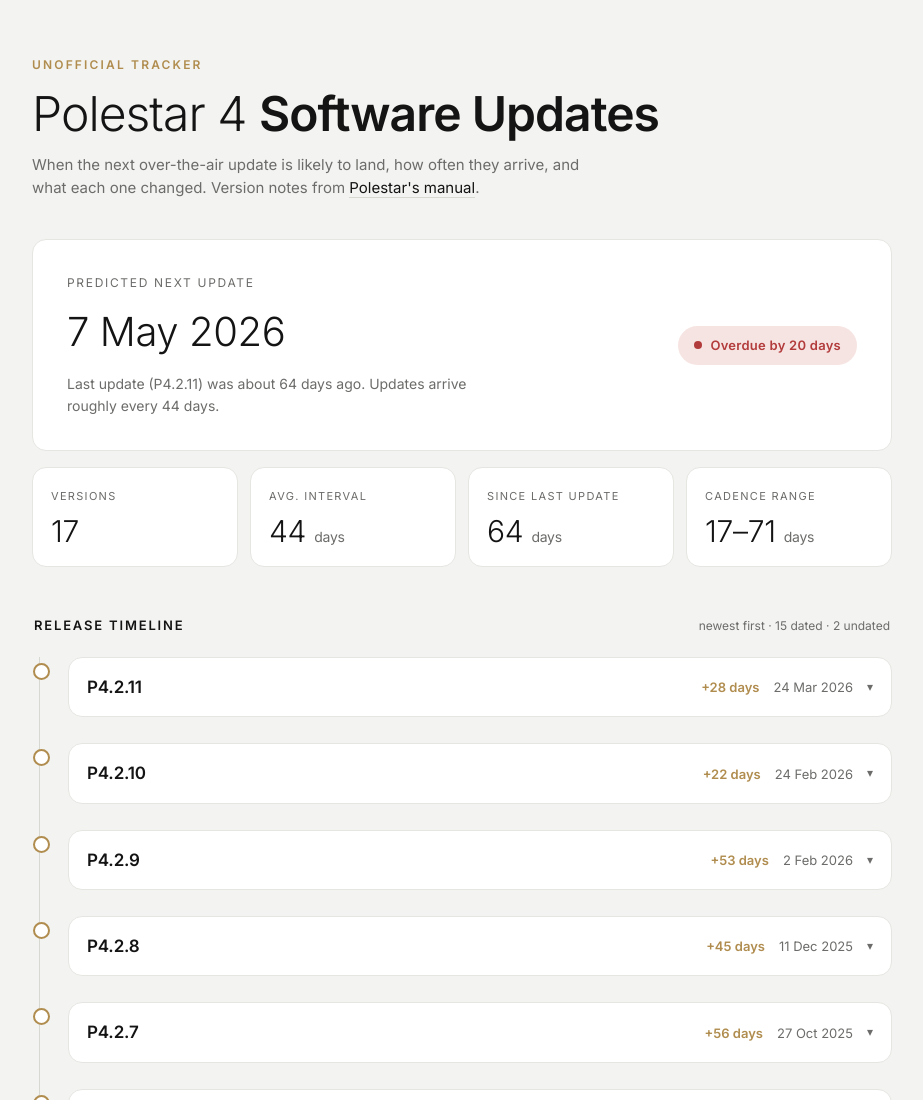
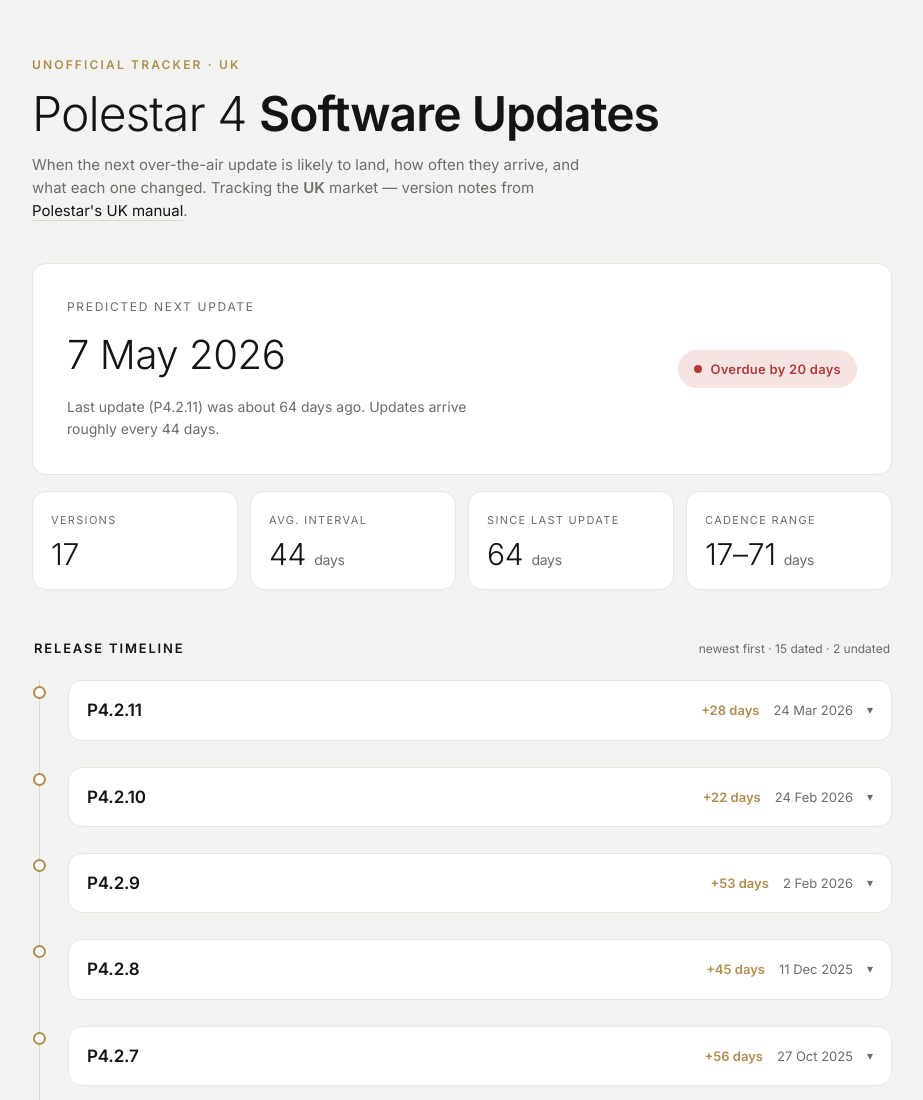
Before and after one commit to JayBizzle/polestar4-updates, a website: page index.html in a window 1280 px wide. Shown: the top 1100 px of the page, without its empty margins (178-1101 px from the left). Drawn offline with Linux system fonts and the light colour scheme.

Commit message:
Center timeline dots on the line; label the page as UK-tracked
- Fix dot misalignment: add box-sizing:border-box to .entry::before
  (the global *{box-sizing:border-box} doesn't reach pseudo-elements,
  so the 2px border was offsetting the dot center by 2px)
- Eyebrow '· UK', lede 'Tracking the UK market', link to UK manual

```diff
--- a/index.html
+++ b/index.html
@@ -76,7 +76,7 @@
   .entry{position:relative;padding-bottom:26px}
   .entry:last-child{padding-bottom:0}
   .entry::before{
-    content:"";position:absolute;left:-35px;top:6px;width:13px;height:13px;border-radius:50%;
+    content:"";position:absolute;box-sizing:border-box;left:-35px;top:6px;width:13px;height:13px;border-radius:50%;
     background:var(--card);border:2px solid var(--gold);
   }
   .entry.nodate::before{border-color:var(--line-strong)}
@@ -121,10 +121,10 @@
 <body>
 <div class="wrap">
   <header class="site">
-    <div class="eyebrow">Unofficial tracker</div>
+    <div class="eyebrow">Unofficial tracker · UK</div>
     <h1>Polestar 4 <b>Software Updates</b></h1>
-    <p class="lede">When the next over-the-air update is likely to land, how often they arrive, and what each one changed. Version notes from
-      <a href="https://www.polestar.com/us/manual/polestar-4/2025/software-updates/" target="_blank" rel="noopener">Polestar's manual</a>.</p>
+    <p class="lede">When the next over-the-air update is likely to land, how often they arrive, and what each one changed. Tracking the <strong>UK</strong> market — version notes from
+      <a href="https://www.polestar.com/uk/manual/polestar-4/2025/software-updates/" target="_blank" rel="noopener">Polestar's UK manual</a>.</p>
   </header>
 
   <section class="banner" id="banner"></section>
```
Also changed, not shown: build.js (+4 -4 lines).
